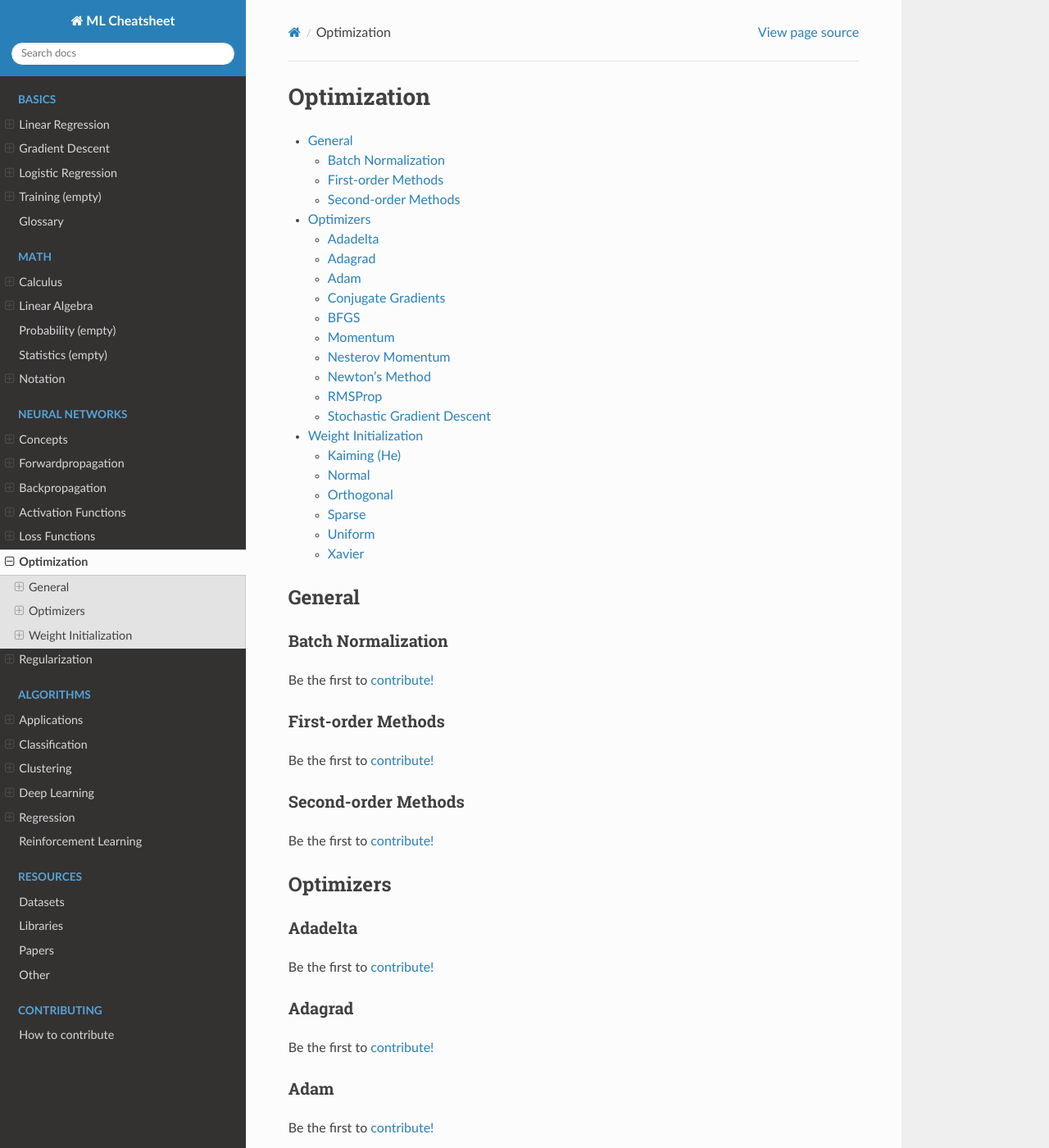
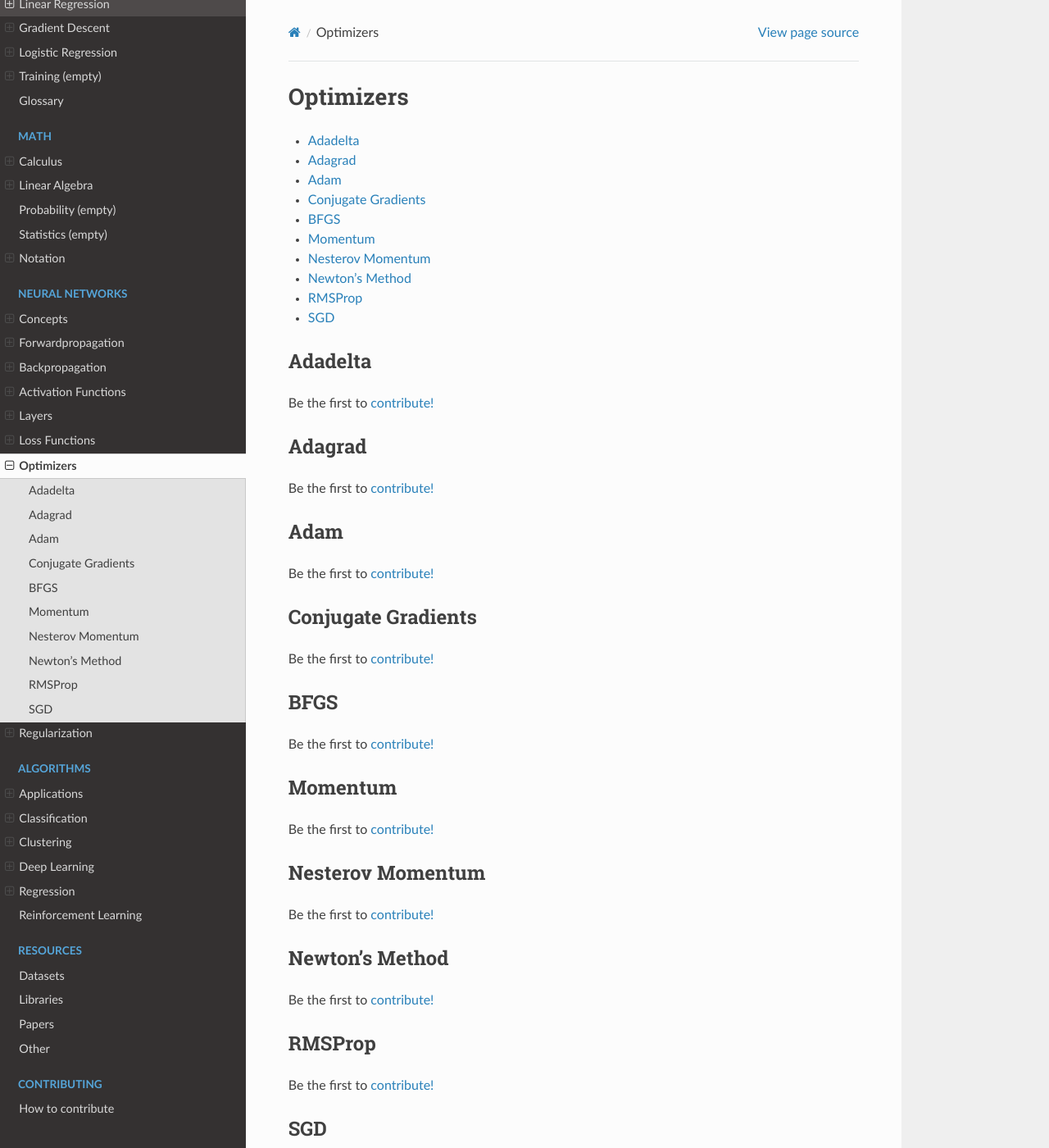
Before and after one commit to bfortuner/ml-glossary, a Sphinx documentation site: the page built from docs/optimizers.rst, in a window 1280 px wide and 1400 px high. Shown: the whole window at 82% size. Built offline with Sphinx 7.4.7 and the Read the Docs theme 2.0.0, drawn with Linux system fonts in a browser that asks for light colours; some of the changed text lies outside the part shown.

```diff
--- a/docs/index.rst
+++ b/docs/index.rst
@@ -19,7 +19,6 @@
     training
     glossary
 
-
 .. toctree::
     :caption: Math
     :maxdepth: 1
@@ -30,7 +29,6 @@
     Statistics (empty) <statistics>
     math_notation
 
-
 .. toctree::
     :maxdepth: 1
     :caption: Neural Networks
@@ -39,8 +37,9 @@
     forwardpropagation
     backpropagation
     activation_functions
+    layers
     loss_functions
-    optimization
+    optimizers
     regularization
 
 .. toctree::
--- a/docs/optimization.rst
+++ b/docs/optimizers.rst
@@ -1,34 +1,10 @@
 .. _optimizers:
 
-============
-Optimization
-============
-
-.. contents:: :local:
-
-
-General
-========
-
-Batch Normalization
--------------------
-
-Be the first to `contribute! <https://github.com/bfortuner/ml-cheatsheet>`__
-
-First-order Methods
--------------------
-
-Be the first to `contribute! <https://github.com/bfortuner/ml-cheatsheet>`__
-
-Second-order Methods
---------------------
-
-Be the first to `contribute! <https://github.com/bfortuner/ml-cheatsheet>`__
-
-
+==========
 Optimizers
 ==========
 
+.. contents:: :local:
 
 Adadelta
 --------
@@ -86,50 +62,14 @@
 Be the first to `contribute! <https://github.com/bfortuner/ml-cheatsheet>`__
 
 
-Stochastic Gradient Descent
----------------------------
+SGD
+---
+
+Stochastic Gradient Descent.
 
 .. literalinclude:: ../code/optimizers.py
     :language: python
     :pyobject: SGD
-
-
-
-Weight Initialization
-=====================
-
-`Good reference <https://github.com/alykhantejani/nninit/blob/master/nninit.py>`_
-
-Kaiming (He)
-------------
-
-Normal and uniform varieties..
-
-Normal
-------
-
-Be the first to `contribute! <https://github.com/bfortuner/ml-cheatsheet>`__
-
-Orthogonal
-----------
-
-Be the first to `contribute! <https://github.com/bfortuner/ml-cheatsheet>`__
-
-Sparse
-------
-
-Be the first to `contribute! <https://github.com/bfortuner/ml-cheatsheet>`__
-
-Uniform
--------
-
-Be the first to `contribute! <https://github.com/bfortuner/ml-cheatsheet>`__
-
-Xavier
-------
-
-Normal and uniform varieties..
-
 
 
 .. rubric:: References
```
Also changed, not shown: docs/layers.rst (added, +75 -0 lines), 1 other file.
